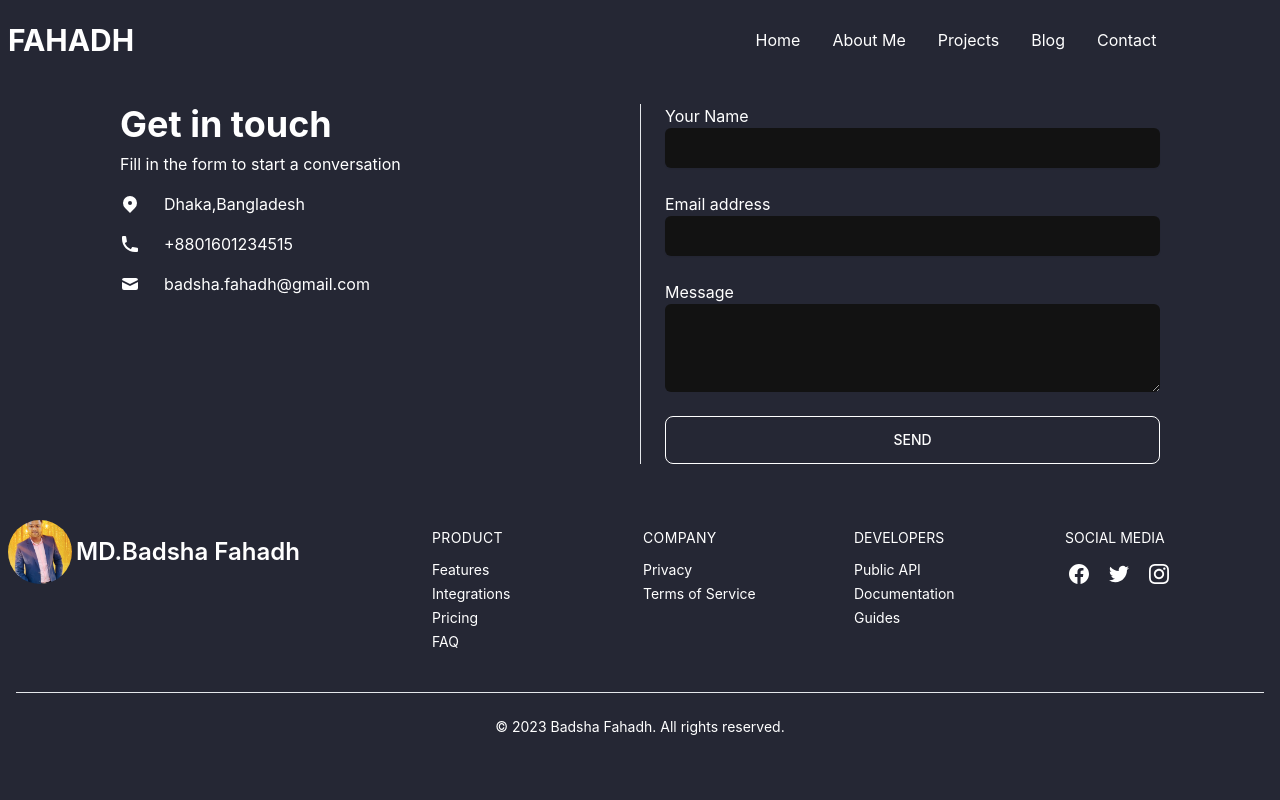
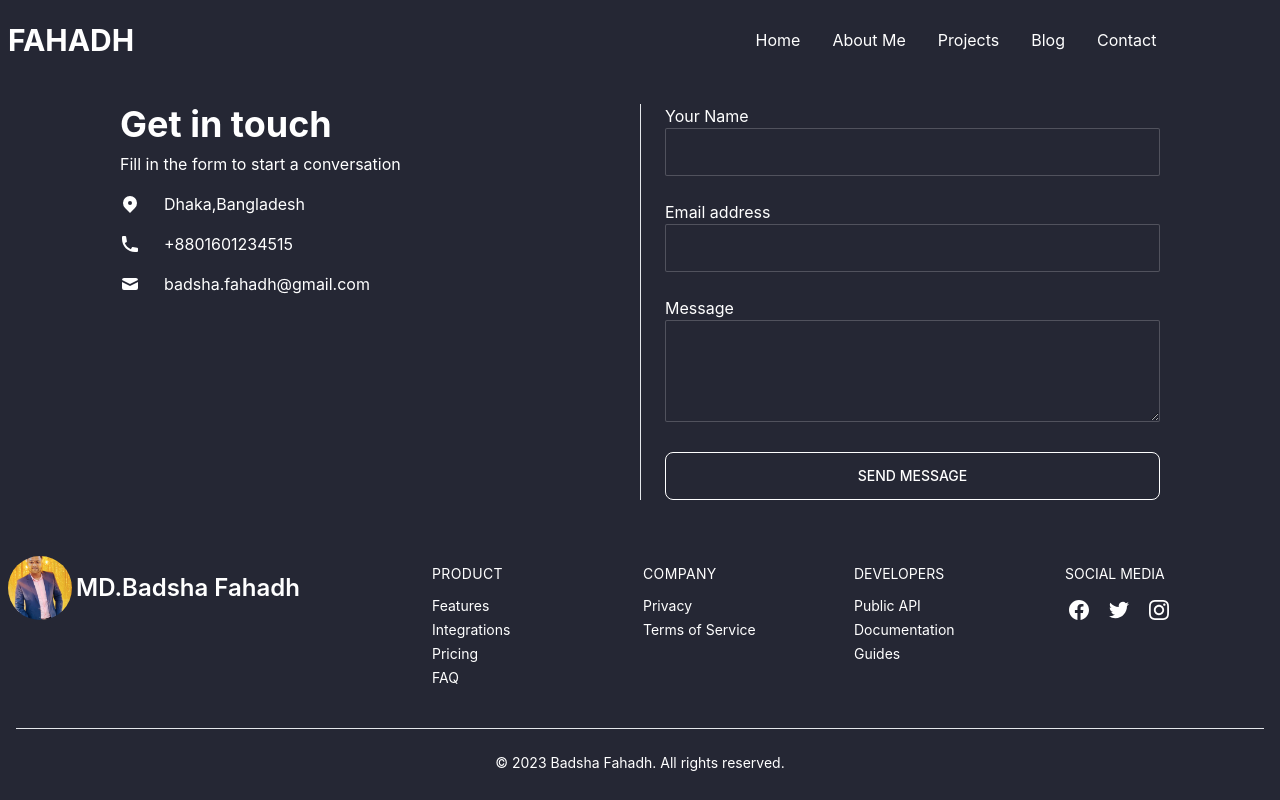
Before and after one commit to FahadMridha/my-protfolio, a React (Create React App) app: page /contact in a window 1280 px wide. Built offline with nearby package versions, Linux system fonts and the light colour scheme.

Commit message:
blog part added

```diff
--- a/src/home/ContactUs/ContactUs.js
+++ b/src/home/ContactUs/ContactUs.js
@@ -84,7 +84,8 @@ const ContactUs = () => {
             <input
               type="text"
               name="user_name"
-              className="block w-full p-2 rounded-md shadow-sm  focus:ring focus:ring-opacity-75  dark:bg-gray-800"
+              required
+              className="input input-bordered w-full"
             />
           </label>
           <label className="block">
@@ -93,7 +94,7 @@ const ContactUs = () => {
               type="email"
               name="user_email"
               required
-              className="block w-full p-2  rounded-md shadow-sm   focus:ring focus:ring-opacity-75 dark:bg-gray-800"
+              className="input input-bordered w-full"
             />
           </label>
           <label className="block">
@@ -101,13 +102,14 @@ const ContactUs = () => {
             <textarea
               name="message"
               rows="3"
-              className="block w-full p-2 rounded-md focus:ring focus:ring-opacity-75 dark:bg-gray-800"
+              required
+              className=" w-full textarea textarea-bordered"
             ></textarea>
           </label>
           <input
             type="submit"
-            value="Send"
-            className="btn btn-outline rounded-lg font-medium lg:px-8 lg:btn-md text-base"
+            value="Send Message"
+            className="btn btn-outline font-medium text-sm rounded-lg lg:px-8 lg:btn-md "
           ></input>
         </form>
       </div>
--- a/src/home/projects/ProjectDetailes.js
+++ b/src/home/projects/ProjectDetailes.js
@@ -1,5 +1,5 @@
 import ImageGallery from "react-image-gallery";
-import { Link, useLoaderData } from "react-router-dom";
+import { useLoaderData } from "react-router-dom";
 import footerIMG from "../../assets/images/fahadFooter.jpg";
 
 const ProjectDetailes = () => {
@@ -17,8 +17,6 @@ const ProjectDetailes = () => {
 
   return (
     <div>
-      {/* <h2>{project.project_name}</h2> */}
-
       <div className="h-1/2 w-full">
         <ImageGallery items={projects.slider_image} />
       </div>
--- a/src/home/projects/Projects.js
+++ b/src/home/projects/Projects.js
@@ -37,7 +37,7 @@ const Projects = () => {
   ];
 
   return (
-    <div className="lg:m-10 ">
+    <div className="lg:m-10 m-6 ">
       <div className="mb-24">
         <h1 className="text-center text-4xl font-bold">My Recent Works</h1>
         <div className="w-36 h-[2px] bg-white mx-auto mt-2"></div>
```
